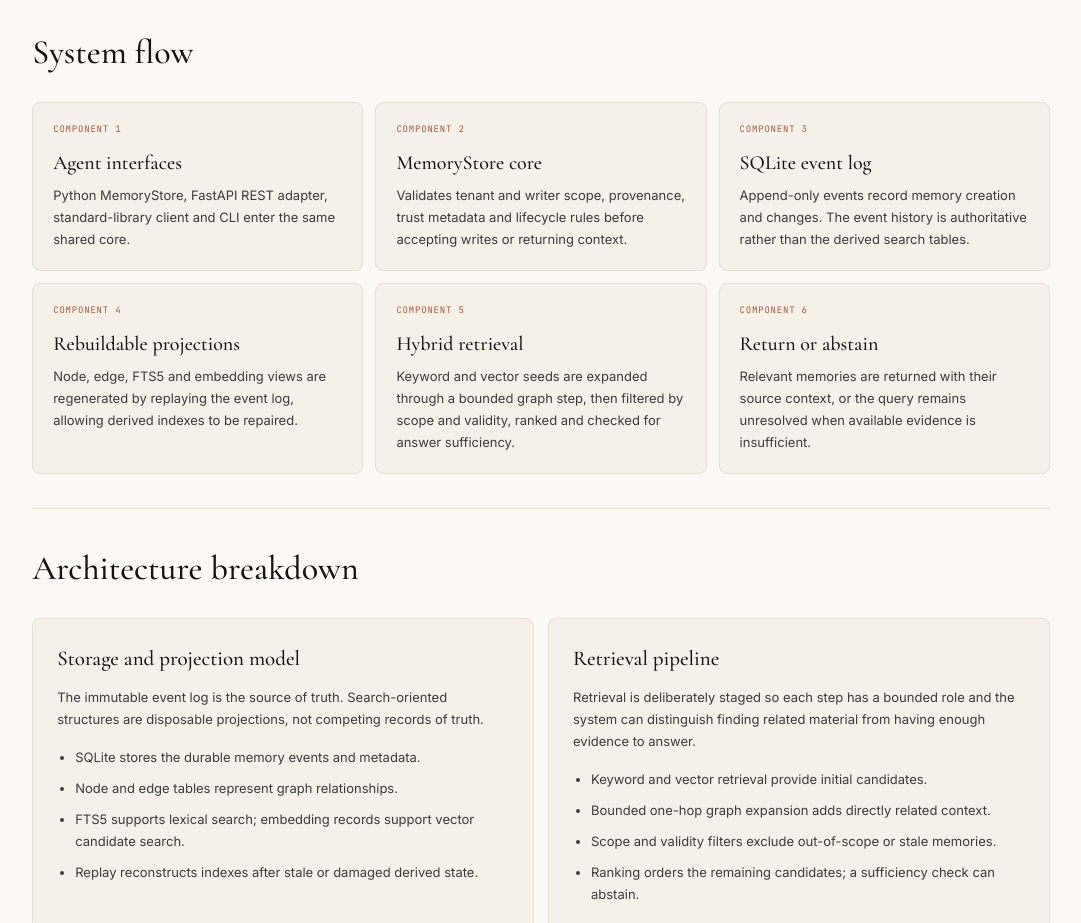
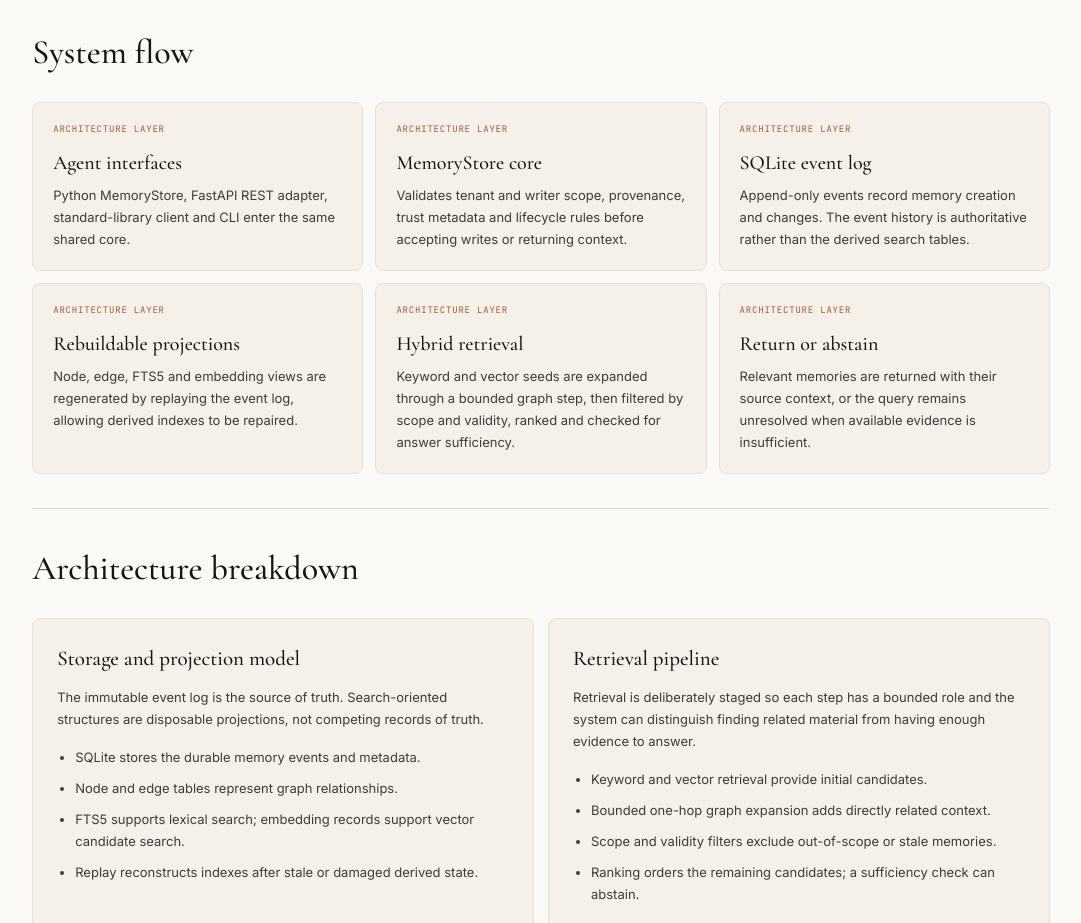
Before and after one commit to yash936936/Personal-Portfolio, a React (Vite) app in the folder portfolio/: page /work/agm in a window 1280 px wide. Shown: the part 900-1823 px from the top of the page, without its empty margins (99-1180 px from the left). Built offline with nearby package versions, Linux system fonts and the light colour scheme; no server answers.

Commit message:
Remove numbered architecture labels

```diff
--- a/portfolio/src/pages/ProjectDetail.tsx
+++ b/portfolio/src/pages/ProjectDetail.tsx
@@ -25,9 +25,9 @@ export default function ProjectDetail() {
         <section className="project-detail__flow-section">
           <h3>System flow</h3>
           <div className="project-detail__flow">
-            {detail.flow.map((step, index) => (
+            {detail.flow.map((step) => (
               <article className="project-detail__flow-step" key={step.name}>
-                <span className="project-detail__flow-label">Component {index + 1}</span>
+                <span className="project-detail__flow-label">Architecture layer</span>
                 <h4>{step.name}</h4><p>{step.responsibility}</p>
               </article>
             ))}
```
